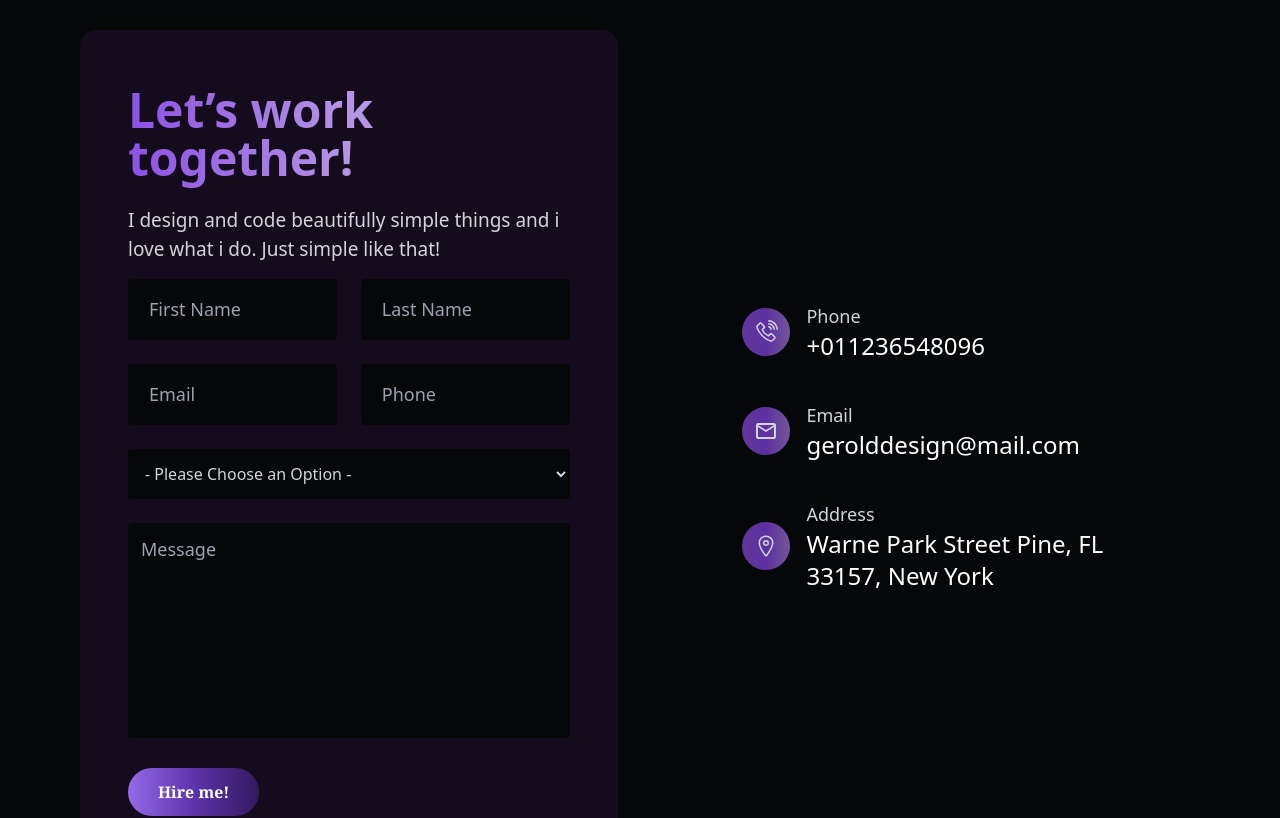
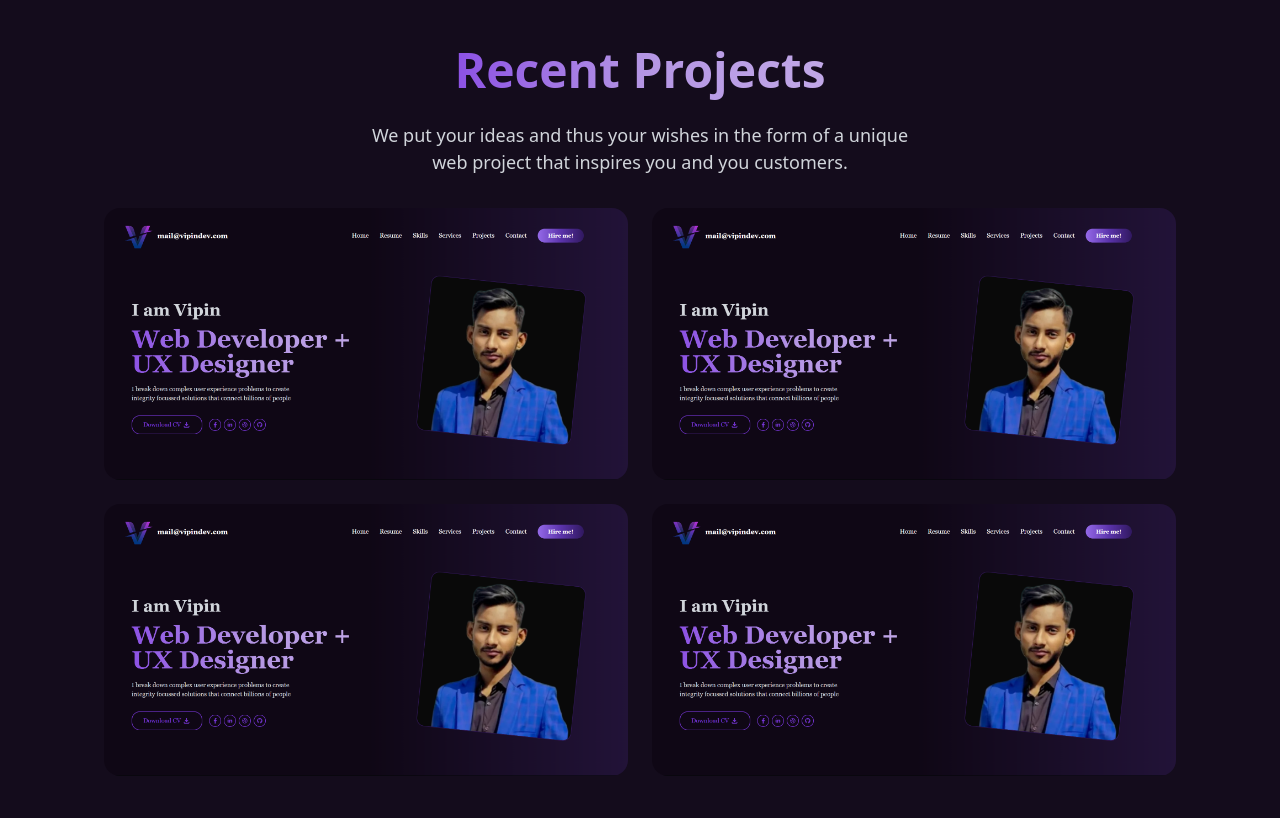
Before and after one commit to VipinKumar-70/Vipin-Personal-Portfolio, a React (Vite) app: page / in a window 1280 px wide. Shown: the part 2440-3258 px from the top of the page. Built offline with nearby package versions, Linux system fonts and the light colour scheme.

Commit message:
initial file add

```diff
--- a/src/Components/Container.jsx
+++ b/src/Components/Container.jsx
@@ -13,7 +13,7 @@ function Container() {
       <HeroSection />
       <ResumeSection />
       <SkillsSection />
-      {/* <ProjectSection /> */}
+      <ProjectSection />
       <ContactSection />
       <Footer />
     </div>
--- a/src/Components/ProjectSection.jsx
+++ b/src/Components/ProjectSection.jsx
@@ -1,10 +1,82 @@
 import React from "react";
-
+import portfolio from "../assets/portfolio.png";
 function ProjectSection() {
   return (
     <>
-      <section id="projects">
-        <div>Projects</div>
+      <section id="project">
+        <div className="bg-[#140c1c] w-full mx-auto lg:px-16 px-4 py-20">
+          <div className="max-w-[1370px] w-full grid place-items-center gap-y-3">
+            <div className="lg:text-5xl md:text-4xl text-3xl py-4 font-bold bg-gradient-to-r from-[#8c51e4] via-[#b495e4] to-[#c1a8e7] bg-clip-text text-transparent">
+              Recent Projects
+            </div>
+            <div className="text-[18px] text-gray-300 text-center md:w-3/6 w-full">
+              We put your ideas and thus your wishes in the form of a unique web
+              project that inspires you and you customers.
+            </div>
+            <div className="grid place-items-center grid-cols-1 md:grid-cols-2 my-5 gap-6 px-10">
+              <div className="col-span-1 overflow-hidden rounded-2xl relative group">
+                <img
+                  className="group-hover:scale-105 duration-300 ease-in-out"
+                  src={portfolio}
+                  alt=""
+                />
+                <div className="bg-[#8744c7] rounded-2xl p-4 mx-4 absolute z-10 bottom-4 translate-y-36 opacity-0 group-hover:translate-y-0 group-hover:opacity-100 duration-500 ease-in">
+                  <p className="text-[18px] text-gray-300">
+                    This portfolio showcases my web development skills,
+                    experience, and projects. It includes a clean and modern
+                    design, interactive features, and is fully responsive across
+                    all devices.
+                  </p>
+                </div>
+              </div>
+              <div className="col-span-1 overflow-hidden rounded-2xl relative group">
+                <img
+                  className="group-hover:scale-105 duration-300 ease-in-out"
+                  src={portfolio}
+                  alt=""
+                />
+                <div className="bg-[#8744c7] rounded-2xl p-4 mx-4 absolute z-10 bottom-4 translate-y-36 opacity-0 group-hover:translate-y-0 group-hover:opacity-100 duration-500 ease-in">
+                  <p className="text-[18px] text-gray-300">
+                    This portfolio showcases my web development skills,
+                    experience, and projects. It includes a clean and modern
+                    design, interactive features, and is fully responsive across
+                    all devices.
+                  </p>
+                </div>
+              </div>
+              <div className="col-span-1 overflow-hidden rounded-2xl relative group">
+                <img
+                  className="group-hover:scale-105 duration-300 ease-in-out"
+                  src={portfolio}
+                  alt=""
+                />
+                <div className="bg-[#8744c7] rounded-2xl p-4 mx-4 absolute z-10 bottom-4 translate-y-36 opacity-0 group-hover:translate-y-0 group-hover:opacity-100 duration-500 ease-in">
+                  <p className="text-[18px] text-gray-300">
+                    This portfolio showcases my web development skills,
+                    experience, and projects. It includes a clean and modern
+                    design, interactive features, and is fully responsive across
+                    all devices.
+                  </p>
+                </div>
+              </div>
+              <div className="col-span-1 overflow-hidden rounded-2xl relative group">
+                <img
+                  className="group-hover:scale-105 duration-300 ease-in-out"
+                  src={portfolio}
+                  alt=""
+                />
+                <div className="bg-[#8744c7] rounded-2xl p-4 mx-4 absolute z-10 bottom-4 translate-y-36 opacity-0 group-hover:translate-y-0 group-hover:opacity-100 duration-500 ease-in">
+                  <p className="text-[18px] text-gray-300">
+                    This portfolio showcases my web development skills,
+                    experience, and projects. It includes a clean and modern
+                    design, interactive features, and is fully responsive across
+                    all devices.
+                  </p>
+                </div>
+              </div>
+            </div>
+          </div>
+        </div>
       </section>
     </>
   );
```
Also changed, not shown: src/assets/portfolio.png (added).
